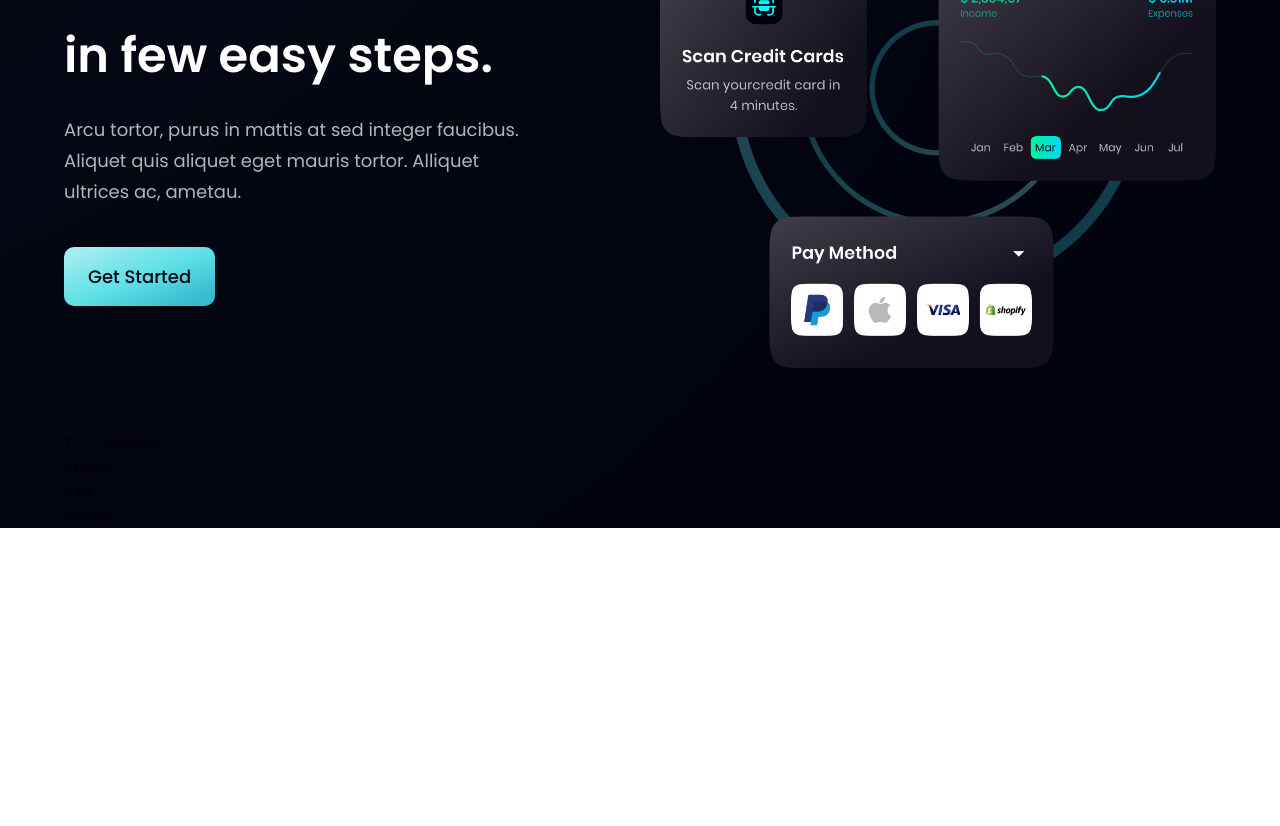
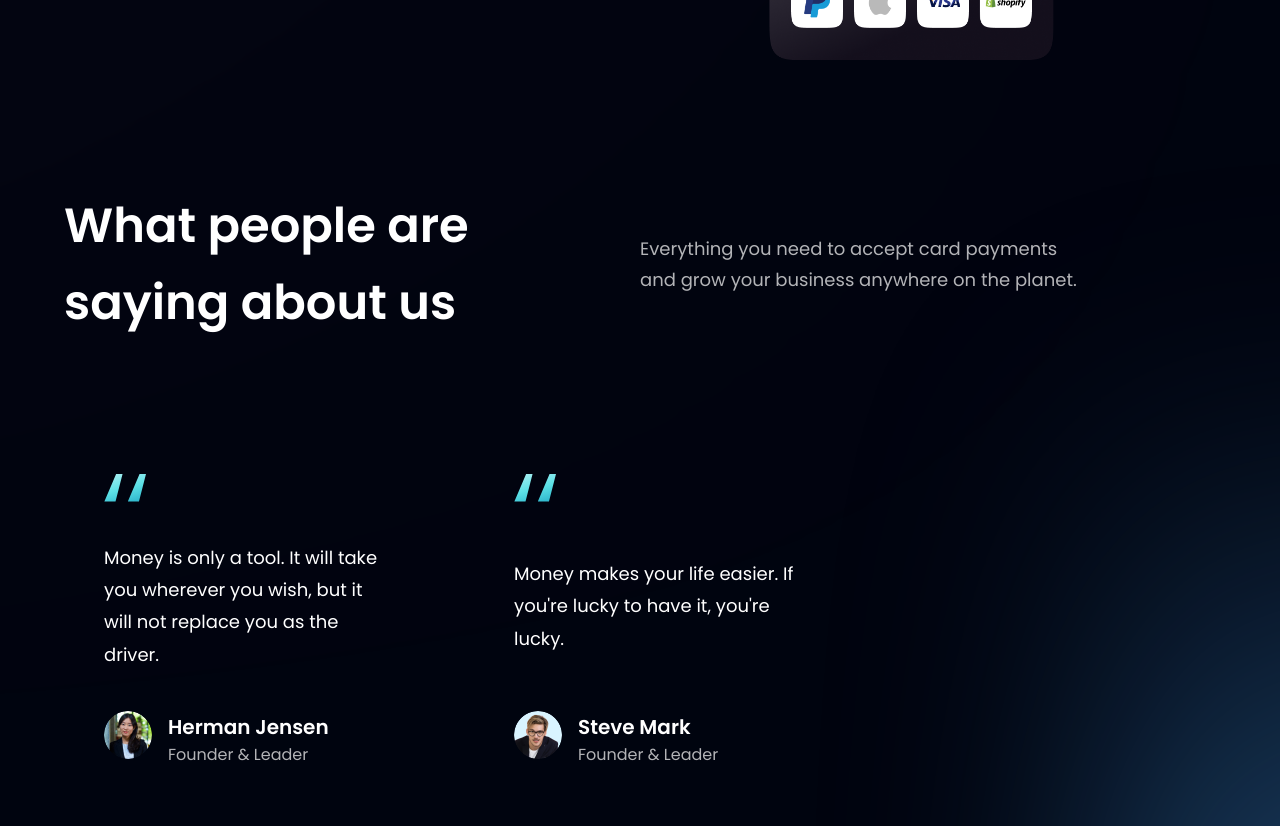
Before and after one commit to LuizDavilaa/bank_modern_app, a React (Vite) app: page / in a window 1280 px wide. Shown: the part 2680-3506 px from the top of the page. Before the commit the page ends 3208 px from the top, so only its background shows below. Built offline with nearby package versions, Linux system fonts and the light colour scheme.

Commit message:
Testimonials and clients

```diff
--- a/src/components/Business.jsx
+++ b/src/components/Business.jsx
@@ -2,13 +2,13 @@
 import styles, { layout } from '../style';
 import Button from './Button';
 
-const FeatureCard = ({ icon, title, content, index}) => (
+const FeatureCard = ({ icon, title, content, index }) => (
     <div className={`flex flex-row p-6 rounded-[20px] ${index !== features.length - 1 ? "mb-6" : "mb-0"} feature-card`}>
         <div className={`w-[64px] h-[64px] rounded-full ${styles.flexCenter} bg-dimBlue`}>
-            <img src={icon} alt="icon" className="w-[50%] h-[50%] object-contain" />
+            <img src={icon} alt="star" className="w-[50%] h-[50%] object-contain" />
         </div>
         <div className="flex-1 flex flex-col ml-3">
-            <h4 className="font-poppins font-semibold text-white text-[18px] leading-[23px]">
+            <h4 className="font-poppins font-semibold text-white text-[18px] leading-[23.4px]">
                 {title}
             </h4>
             <p className="font-poppins font-normal text-dimWhite text-[16px] leading-[24px]">
@@ -19,25 +19,28 @@
     </div>
 )
 
-const Business = () => {
-    return (
+const Business = () => (
     <section id="features" className={layout.section}>
         <div className={layout.sectionInfo}>
-                <h2 className={styles.heading2}>You do the business, <br /> we'll handle the money. </h2>
-                <p className={`${styles.paragraph} max-w-[470px] mt-5`}>With the right credit card, you can improve your financial life by building credit, earning rewards and saving money. But with hundreds of credit cards on the market.</p>
+            <h2 className={styles.heading2}>
+                You do the business, <br className="sm:block hidden" /> we’ll handle
+                the money.
+            </h2>
+            <p className={`${styles.paragraph} max-w-[470px] mt-5`}>
+                With the right credit card, you can improve your financial life by
+                building credit, earning rewards and saving money. But with hundreds
+                of credit cards on the market.
+            </p>
 
-                <Button styles="mt-10" />
+            <Button styles={`mt-10`} />
+        </div>
 
         <div className={`${layout.sectionImg} flex-col`}>
             {features.map((feature, index) => (
-                        <FeatureCard key={feature.id} {...
-                        feature} index={index} />
+                <FeatureCard key={feature.id} {...feature} index={index} />
             ))}
-                </div>
-
         </div>
     </section>
 )
-}
 
 export default Business
--- a/src/components/Clients.jsx
+++ b/src/components/Clients.jsx
@@ -1,9 +1,16 @@
-import React from "react";
+import { clients } from "../constants";
+import styles from "../style";
 
-const Clients = () => {
-    return (
-        <div>Clients</div>
-    )
-}
+const Clients = () => (
+  <section className={`${styles.flexCenter} my-4`}>
+    <div className={`${styles.flexCenter} flex-wrap w-full`}>
+      {clients.map((client) => (
+        <div key={client.id} className={`flex-1 ${styles.flexCenter} sm:min-w-[192px] min-w-[120px] m-5`}>
+          <img src={client.logo} alt="client_logo" className="sm:w-[192px] w-[100px] object-contain" />
+        </div>
+      ))}
+    </div>
+  </section>
+);
 
-export default Clients
+export default Clients;
--- a/src/components/FeedbackCard.jsx
+++ b/src/components/FeedbackCard.jsx
@@ -1,9 +1,25 @@
-import React from "react";
+import { quotes } from "../assets";
 
-const FeedbackCard = () => {
-    return (
-        <div>FeedbackCard</div>
-    )
-}
+const FeedbackCard = ({ content, name, title, img }) => (
+  <div className="flex justify-between flex-col px-10 py-12 rounded-[20px]  max-w-[370px] md:mr-10 sm:mr-5 mr-0 my-5 feedback-card">
+    <img src={quotes} alt="double_quotes" className="w-[42.6px] h-[27.6px] object-contain" />
+    <p className="font-poppins font-normal text-[18px] leading-[32.4px] text-white my-10">
+      {content}
+    </p>
 
-export default FeedbackCard
+    <div className="flex flex-row">
+      <img src={img} alt={name} className="w-[48px] h-[48px] rounded-full" />
+      <div className="flex flex-col ml-4">
+        <h4 className="font-poppins font-semibold text-[20px] leading-[32px] text-white">
+          {name}
+        </h4>
+        <p className="font-poppins font-normal text-[16px] leading-[24px] text-dimWhite">
+          {title}
+        </p>
+      </div>
+    </div>
+  </div>
+);
+
+
+export default FeedbackCard;
--- a/src/components/Testimonials.jsx
+++ b/src/components/Testimonials.jsx
@@ -1,9 +1,26 @@
-import React from "react";
+import { feedback } from '../constants';
+import styles from '../style';
+import FeedbackCard from './FeedbackCard';
 
-const Testimonials = () => {
-    return (
-        <div>Testimonials</div>
+const Testimonials = () => (
+        <section id="clients" className={`${styles.paddingY} ${styles.flexCenter} flex-col relative`}>
+
+            <div className="absolute z-[0] w-[60%] h-[60%] -right-[50%] rounded-fill blue__gradient"/>
+
+            <div className="w-full flex justify-between items-center md:flex-row flex-col sm:mb-16 mb-6 relative z-[1]">
+                <h1 className={styles.heading2}>What people are <br className="sm:block hidden"/> saying about us</h1>
+                <div className="w-full md:mt-0 mt-6">
+                    <p className={`${ styles.paragraph} text-left max-w-[450px]`}>Everything you need to accept card payments and grow your business anywhere on the planet.</p>
+                </div>
+            </div>
+
+            <div className="flex flex-wrap sm:justify-start justify-center w-full feedback-container relative z-[1]">
+                {feedback.map((card) => (
+                    <FeedbackCard key={card.id} {...card}/>
+                ))}
+            </div>
+
+        </section>
     )
-}
 
 export default Testimonials
```
Lines whose indentation alone changed are shown as unchanged.
